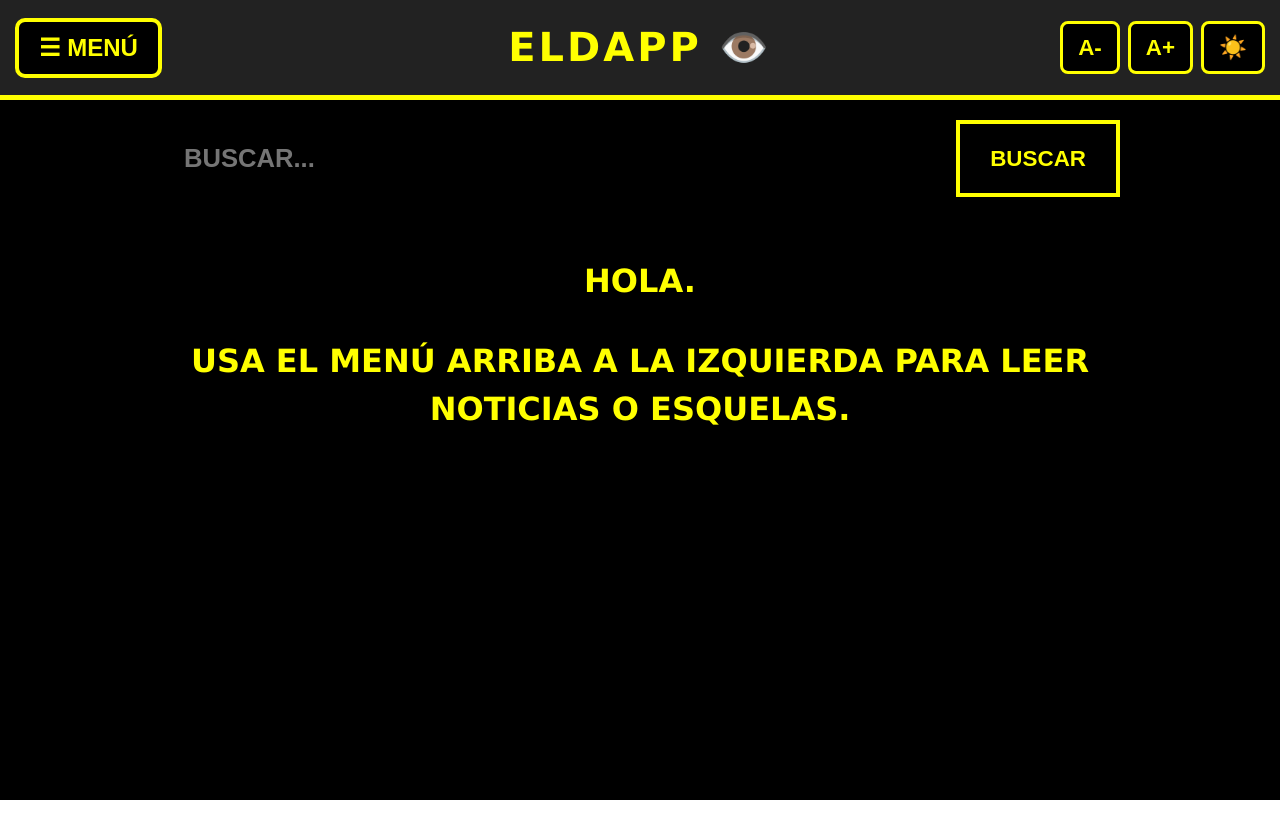
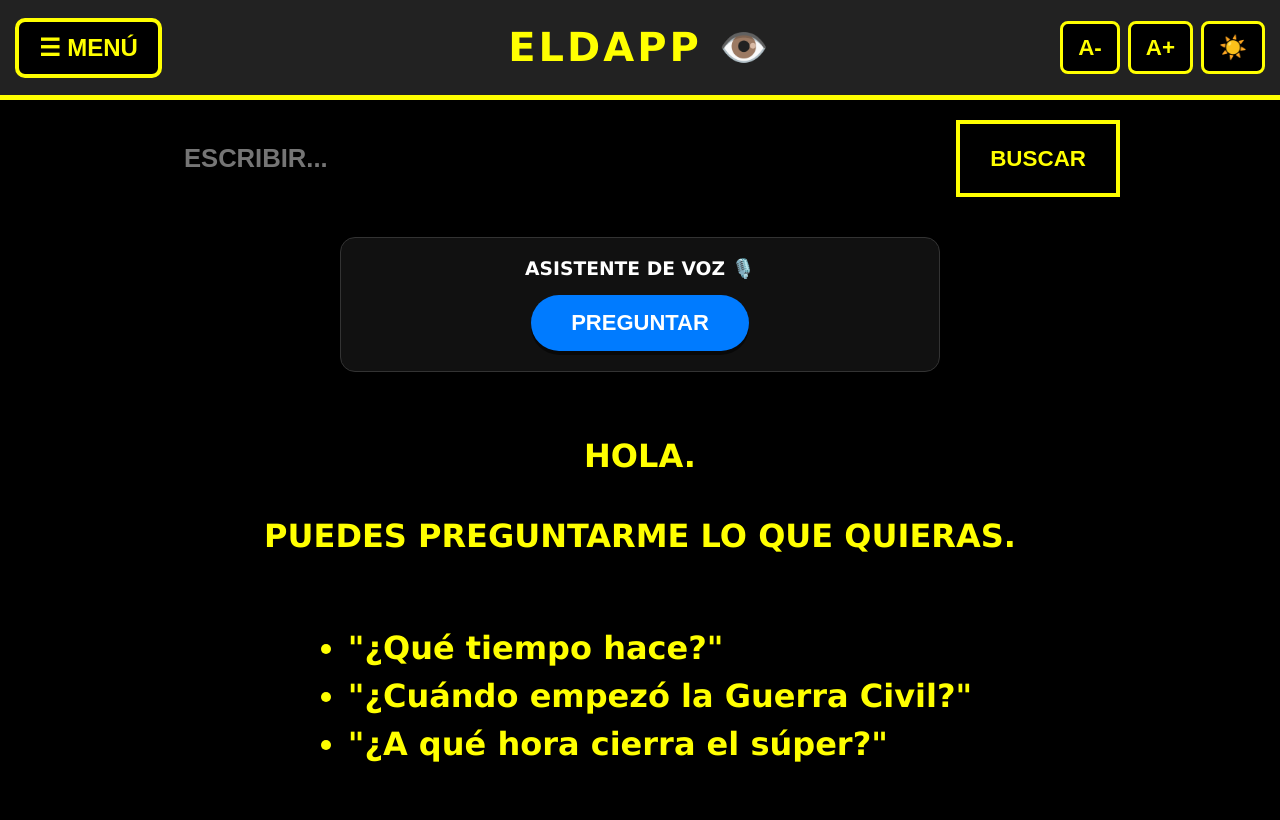
Before and after one commit to manuelmarcanoc/eldapp, a React (Create React App) app in the folder eldapp/: page / in a window 1280 px wide. Built offline with nearby package versions, Linux system fonts and the light colour scheme.

Commit message:
Nuevo buscador ia

```diff
--- a/eldapp/src/App.js
+++ b/eldapp/src/App.js
@@ -1,5 +1,10 @@
 import React, { useState } from 'react';
 import './App.css';
+import Asistente from './Asistente';
+
+// --- TU CLAVE API ---
+const GEMINI_API_KEY = "AIzaSyAIvRhIFlV1x_XzpJmLIfqdm2t0A6QNwlw";
+// --------------------
 
 function App() {
   const [busqueda, setBusqueda] = useState('');
@@ -8,12 +13,12 @@ function App() {
   const [altoContraste, setAltoContraste] = useState(true);
   const [cargando, setCargando] = useState(false);
   const [menuAbierto, setMenuAbierto] = useState(false);
+  const [modeloDetectado, setModeloDetectado] = useState(null); // Aquí guardaremos el nombre real
 
   const [modoVista, setModoVista] = useState('inicio');
   const [listaItems, setListaItems] = useState([]);
   const [tituloSeccion, setTituloSeccion] = useState('');
 
-  // --- CONFIGURACIÓN DE MEDIOS ---
   const menuOpciones = {
     prensa: [
       { nombre: "El País", rss: "https://feeds.elpais.com/mrss-s/pages/ep/site/elpais.com/portada" },
@@ -30,75 +35,129 @@ function App() {
     ]
   };
 
-  // --- NUEVO BUSCADOR WIKIPEDIA INTELIGENTE ---
-  const buscarEnWikipedia = async () => {
-    if (!busqueda) return;
+  const leerRespuesta = (texto) => {
+    window.speechSynthesis.cancel();
+    const voz = new SpeechSynthesisUtterance(texto);
+    voz.lang = 'es-ES';
+    voz.rate = 0.9;
+    window.speechSynthesis.speak(voz);
+  };
+
+  // --- PASO 1: DETECTAR QUÉ MODELO TIENES ACTIVADO ---
+  const encontrarModelo = async () => {
+      try {
+          console.log("Buscando modelos disponibles...");
+          // Pedimos la lista a Google
+          const response = await fetch(`https://generativelanguage.googleapis.com/v1beta/models?key=${GEMINI_API_KEY}`);
+          const data = await response.json();
+
+          if (!data.models) throw new Error("No pude obtener la lista de modelos.");
+
+          // Buscamos uno que sirva para generar texto ('generateContent')
+          // Preferimos los 'gemini' y evitamos los 'vision' si es solo texto
+          const modeloValido = data.models.find(m =>
+              m.name.includes('gemini') &&
+              m.supportedGenerationMethods.includes('generateContent')
+          );
+
+          if (modeloValido) {
+              console.log("Modelo encontrado:", modeloValido.name);
+              return modeloValido.name.replace('models/', ''); // Limpiamos el nombre
+          } else {
+              throw new Error("Ningún modelo compatible encontrado.");
+          }
+      } catch (error) {
+          console.error(error);
+          return 'gemini-pro'; // Si falla la detección, usamos este por defecto
+      }
+  };
+
+  // --- PASO 2: USAR ESE MODELO ---
+  const consultarGemini = async (pregunta) => {
+    try {
+        let modeloAUsar = modeloDetectado;
+
+        // Si es la primera vez, buscamos el modelo
+        if (!modeloAUsar) {
+            modeloAUsar = await encontrarModelo();
+            setModeloDetectado(modeloAUsar);
+        }
+
+        console.log(`Usando modelo: ${modeloAUsar}`);
+
+        const url = `https://generativelanguage.googleapis.com/v1beta/models/${modeloAUsar}:generateContent?key=${GEMINI_API_KEY}`;
+
+        const ahora = new Date();
+        const fechaActual = now => now.toLocaleDateString('es-ES', { weekday: 'long', year: 'numeric', month: 'long', day: 'numeric' });
+        const horaActual = now => now.toLocaleTimeString('es-ES', {hour: '2-digit', minute:'2-digit'});
+        const contexto = `Hoy es ${fechaActual(ahora)} y son las ${horaActual(ahora)}.`;
+
+        const prompt = `
+          Contexto: ${contexto}
+          Eres un asistente útil y amable.
+          Usuario: "${pregunta}"
+          Instrucciones: Responde en texto plano (sin símbolos raros), breve (máx 3 frases). Si es hora/fecha usa contexto. Si es fútbol/tiendas di que no tienes internet en vivo.
+        `;
+
+        const response = await fetch(url, {
+            method: 'POST',
+            headers: { 'Content-Type': 'application/json' },
+            body: JSON.stringify({ contents: [{ parts: [{ text: prompt }] }] })
+        });
+
+        const data = await response.json();
+
+        if (data.error) throw new Error(data.error.message);
+
+        if (data.candidates && data.candidates[0].content) {
+            let respuestaIA = data.candidates[0].content.parts[0].text;
+            respuestaIA = respuestaIA.replace(/\*/g, '').replace(/#/g, '');
+
+            setContenido(`
+                <h2>🤖 Respuesta (${modeloAUsar}):</h2>
+                <hr/>
+                <p style="font-size: 1.2em; line-height: 1.6;">${respuestaIA}</p>
+            `);
+            leerRespuesta(respuestaIA);
+        } else {
+            throw new Error("Sin respuesta.");
+        }
+
+    } catch (error) {
+        setContenido(`
+            <h3>⚠️ ERROR</h3>
+            <p>Google ha rechazado la conexión.</p>
+            <p style="color:yellow; font-size:0.7em">${error.message}</p>
+        `);
+        leerRespuesta("Error de conexión con Google.");
+    }
+    setCargando(false);
+  };
+
+  const procesarPregunta = async (textoEntrada = null) => {
+    const consulta = textoEntrada || busqueda;
+    if (!consulta) return;
+
     setCargando(true);
     setModoVista('wikipedia');
     setMenuAbierto(false);
 
-    // 1. PRIMERO BUSCAMOS COINCIDENCIAS (SEARCH)
-    const urlBusqueda = `https://es.wikipedia.org/w/api.php?action=query&list=search&srsearch=${busqueda}&format=json&origin=*`;
-
-    try {
-      const resBusqueda = await fetch(urlBusqueda);
-      const dataBusqueda = await resBusqueda.json();
-
-      if (dataBusqueda.query.search.length === 0) {
-        setContenido("<p>NO SE ENCONTRÓ NADA. INTENTA OTRA PALABRA.</p>");
-        setCargando(false);
-        return;
-      }
-
-      // Cogemos el título del primer resultado (el más relevante)
-      const mejorResultado = dataBusqueda.query.search[0].title;
-
-      // 2. AHORA PEDIMOS EL CONTENIDO DE ESE TÍTULO EXACTO
-      const urlContenido = `https://es.wikipedia.org/w/api.php?action=query&prop=extracts&exintro&explaintext&titles=${encodeURIComponent(mejorResultado)}&format=json&origin=*`;
-
-      const resContenido = await fetch(urlContenido);
-      const dataContenido = await resContenido.json();
-      const paginas = dataContenido.query.pages;
-      const pageId = Object.keys(paginas)[0];
-
-      if (pageId === "-1") {
-        setContenido("<p>ERROR AL CARGAR EL ARTÍCULO.</p>");
-      } else {
-        // Formateamos un poco el texto para que se lea mejor
-        const texto = paginas[pageId].extract;
-        const html = `
-          <h2>${mejorResultado.toUpperCase()}</h2>
-          <hr/>
-          <div style="line-height: 1.6; font-size: 1.1em;">
-            ${texto.split('\n').map(p => `<p>${p}</p>`).join('')}
-          </div>
-        `;
-        setContenido(html);
-      }
-
-    } catch (error) {
-      setContenido("<p>ERROR DE CONEXIÓN CON WIKIPEDIA.</p>");
-    }
-    setCargando(false);
+    await consultarGemini(consulta);
   };
 
-  // --- CARGADOR DE NOTICIAS RSS ---
+  // --- CARGADORES ---
   const cargarFuente = async (fuente) => {
     setMenuAbierto(false);
-
     if (fuente.tipo === 'esquelas_parser') {
       cargarEsquelas();
       return;
     }
-
     setCargando(true);
     setModoVista('lista');
     setTituloSeccion(fuente.nombre);
     setListaItems([]);
-
     const rssUrl = `${fuente.rss}?t=${new Date().getTime()}`;
     const proxyUrl = `https://api.rss2json.com/v1/api.json?rss_url=${encodeURIComponent(rssUrl)}`;
-
     try {
         const respuesta = await fetch(proxyUrl);
         const datos = await respuesta.json();
@@ -119,32 +178,25 @@ function App() {
     setCargando(false);
   };
 
-  // --- CARGADOR DE ESQUELAS ---
   const cargarEsquelas = async () => {
     setCargando(true);
     setModoVista('lista');
     setTituloSeccion("ESQUELAS CANTABRIA");
     setListaItems([]);
-
     const targetUrl = 'https://www.esquelasdecantabria.com/index.php/esquelas';
     const proxyUrl = `https://api.allorigins.win/get?url=${encodeURIComponent(targetUrl)}&timestamp=${Date.now()}`;
-
     try {
       const response = await fetch(proxyUrl);
       const data = await response.json();
-
       if (data.contents) {
         const parser = new DOMParser();
         const doc = parser.parseFromString(data.contents, 'text/html');
-
         const filas = Array.from(doc.querySelectorAll('tr'));
-
         const esquelas = filas.map(fila => {
             const enlace = fila.querySelector('a');
             if (enlace) {
                 const texto = enlace.innerText.trim();
                 const href = enlace.getAttribute('href');
-
                 if (texto.length > 5 && !texto.includes('Imprimir') && !texto.includes('Email') && !texto.includes('Esquelas')) {
                     return {
                         titulo: "† " + texto.toUpperCase(),
@@ -155,14 +207,8 @@ function App() {
             }
             return null;
         }).filter(item => item !== null);
-
         const unicos = esquelas.filter((v,i,a)=>a.findIndex(v2=>(v2.titulo===v.titulo))===i);
-
-        if (unicos.length > 0) {
-            setListaItems(unicos);
-        } else {
-            setListaItems([{titulo: "NO SE ENCONTRARON ESQUELAS HOY", contenido: "", esEsquela: true}]);
-        }
+        setListaItems(unicos.length > 0 ? unicos : [{titulo: "NO SE ENCONTRARON ESQUELAS HOY", contenido: "", esEsquela: true}]);
       }
     } catch (error) {
       setContenido("<p>ERROR AL CARGAR ESQUELAS.</p>");
@@ -170,15 +216,12 @@ function App() {
     setCargando(false);
   };
 
-  // --- DETALLE ESQUELA ---
   const cargarDetalleEsquela = async (item) => {
       if(!item.link) return;
       setCargando(true);
       setModoVista('lectura');
       setContenido("<h3>CARGANDO INFORMACIÓN...</h3>");
-
       const proxyUrl = `https://api.allorigins.win/get?url=${encodeURIComponent(item.link)}&timestamp=${Date.now()}`;
-
       try {
           const response = await fetch(proxyUrl);
           const data = await response.json();
@@ -186,37 +229,18 @@ function App() {
             const parser = new DOMParser();
             const doc = parser.parseFromString(data.contents, 'text/html');
             const cuerpo = doc.querySelector('.item-page') || doc.querySelector('[itemprop="articleBody"]') || doc.body;
-
             const basura = cuerpo.querySelectorAll('script, style, iframe, button, .icons, .actions, .pagenav');
             basura.forEach(b => b.remove());
-
             const enlaces = cuerpo.querySelectorAll('a');
             enlaces.forEach(a => {
                 const span = document.createElement('span');
                 span.innerText = a.innerText;
                 a.parentNode.replaceChild(span, a);
             });
-
-            const textoLimpio = cuerpo.innerHTML;
-
-            setContenido(`
-                <div class="tarjeta-esquela">
-                    <h2 class="nombre-difunto">${item.titulo}</h2>
-                    <hr class="separador-esquela"/>
-                    <div class="datos-esquela">
-                        ${textoLimpio}
-                    </div>
-                </div>
-            `);
+            setContenido(`<div class="tarjeta-esquela"><h2 class="nombre-difunto">${item.titulo}</h2><hr class="separador-esquela"/><div class="datos-esquela">${cuerpo.innerHTML}</div></div>`);
           }
       } catch (error) {
-          setContenido(`
-            <div class="tarjeta-esquela">
-                <h3>${item.titulo}</h3>
-                <p>No se pudo cargar el detalle automáticamente.</p>
-                <a href="${item.link}" target="_blank" style="color:yellow; font-size:1.5rem; display:block; margin-top:20px;">VER EN WEB</a>
-            </div>
-          `);
+          setContenido(`<div class="tarjeta-esquela"><h3>${item.titulo}</h3><p>Error al cargar.</p><a href="${item.link}" target="_blank" style="color:yellow; font-size:1.5rem; display:block; margin-top:20px;">VER EN WEB</a></div>`);
       }
       setCargando(false);
   };
@@ -230,7 +254,7 @@ function App() {
       }
   };
 
-  const leerVoz = () => {
+  const leerPantalla = () => {
     window.speechSynthesis.cancel();
     const div = document.createElement("div");
     if(modoVista === 'lista') {
@@ -240,11 +264,7 @@ function App() {
     } else {
         div.innerHTML = contenido;
     }
-    const textoLimpio = div.textContent || div.innerText || "";
-    const voz = new SpeechSynthesisUtterance(textoLimpio);
-    voz.lang = 'es-ES';
-    voz.rate = 0.9;
-    window.speechSynthesis.speak(voz);
+    leerRespuesta(div.textContent || div.innerText || "");
   };
 
   const callarVoz = () => { window.speechSynthesis.cancel(); }
@@ -299,27 +319,37 @@ function App() {
       </aside>
 
       <main className="area-principal">
+
         {(modoVista === 'inicio' || modoVista === 'wikipedia') && (
-          <div className="buscador-caja">
-            <input type="text" placeholder="BUSCAR..." value={busqueda} onChange={(e) => setBusqueda(e.target.value)} onKeyPress={(e) => e.key === 'Enter' && buscarEnWikipedia()}/>
-            <button className="btn-buscar" onClick={buscarEnWikipedia}>BUSCAR</button>
-          </div>
+          <>
+            <div className="buscador-caja">
+              <input type="text" placeholder="ESCRIBIR..." value={busqueda} onChange={(e) => setBusqueda(e.target.value)} onKeyPress={(e) => e.key === 'Enter' && procesarPregunta()}/>
+              <button className="btn-buscar" onClick={() => procesarPregunta()}>BUSCAR</button>
+            </div>
+
+            <Asistente alEscuchar={(texto) => procesarPregunta(texto)} />
+          </>
         )}
 
         {((contenido && modoVista !== 'inicio') || (listaItems.length > 0 && modoVista === 'lista')) && (
           <div className="panel-voz">
-             <button onClick={leerVoz}>🔊 LEER</button>
+             <button onClick={leerPantalla}>🔊 LEER PANTALLA</button>
              <button onClick={callarVoz}>🤫 PARAR</button>
           </div>
         )}
 
         <div className="visor-texto" style={{ fontSize: `${tamanoLetra}px` }}>
-          {cargando && <p className="mensaje-estado">CARGANDO...</p>}
+          {cargando && <p className="mensaje-estado">PENSANDO...</p>}
 
           {!cargando && modoVista === 'inicio' && (
              <div className="bienvenida">
                <p>HOLA.</p>
-               <p>USA EL <strong>MENÚ ARRIBA A LA IZQUIERDA</strong> PARA LEER NOTICIAS O ESQUELAS.</p>
+               <p>PUEDES PREGUNTARME LO QUE QUIERAS.</p>
+               <ul style={{textAlign:'left', display:'inline-block'}}>
+                   <li>"¿Qué tiempo hace?"</li>
+                   <li>"¿Cuándo empezó la Guerra Civil?"</li>
+                   <li>"¿A qué hora cierra el súper?"</li>
+               </ul>
              </div>
           )}
 
--- /dev/null
+++ b/eldapp/src/Asistente.js
@@ -0,0 +1,71 @@
+import React, { useState } from 'react';
+
+const Asistente = ({ alEscuchar }) => {
+  const [escuchando, setEscuchando] = useState(false);
+  const [mensaje, setMensaje] = useState("ASISTENTE DE VOZ 🎙️");
+
+  // Configuración del reconocimiento de voz
+  const SpeechRecognition = window.SpeechRecognition || window.webkitSpeechRecognition;
+
+  // Si el navegador no soporta voz, no mostramos nada
+  if (!SpeechRecognition) return null;
+
+  const reconocimiento = new SpeechRecognition();
+  reconocimiento.lang = 'es-ES';
+  reconocimiento.continuous = false;
+
+  const empezarA_Escuchar = () => {
+    setEscuchando(true);
+    setMensaje("TE ESCUCHO... 👂");
+    reconocimiento.start();
+  };
+
+  reconocimiento.onresult = (event) => {
+    const textoEscuchado = event.results[0][0].transcript;
+    setMensaje(`HAS DICHO: "${textoEscuchado.toUpperCase()}"`);
+    setEscuchando(false);
+
+    // IMPORTANTE: Aquí pasamos el texto a App.js para que lo piense
+    if (alEscuchar) {
+        alEscuchar(textoEscuchado);
+    }
+  };
+
+  reconocimiento.onerror = () => {
+    setEscuchando(false);
+    setMensaje("NO TE HE ENTENDIDO 😕");
+  };
+
+  return (
+    <div style={{
+        backgroundColor: '#111',
+        padding: '20px',
+        borderRadius: '15px',
+        margin: '20px auto',
+        maxWidth: '600px',
+        textAlign: 'center',
+        border: '1px solid #333'
+    }}>
+      <h3 style={{color:'white', margin:'0 0 15px 0'}}>{mensaje}</h3>
+
+      <button
+        onClick={empezarA_Escuchar}
+        style={{
+            backgroundColor: escuchando ? '#dc3545' : '#007bff',
+            color: 'white',
+            border: 'none',
+            padding: '15px 40px',
+            fontSize: '22px',
+            borderRadius: '50px',
+            cursor: 'pointer',
+            fontWeight: 'bold',
+            boxShadow: '0 4px 0 rgba(0,0,0,0.5)'
+        }}
+      >
+        {escuchando ? "PARAR" : "PREGUNTAR"}
+      </button>
+    </div>
+  );
+};
+
+export default Asistente;
```
